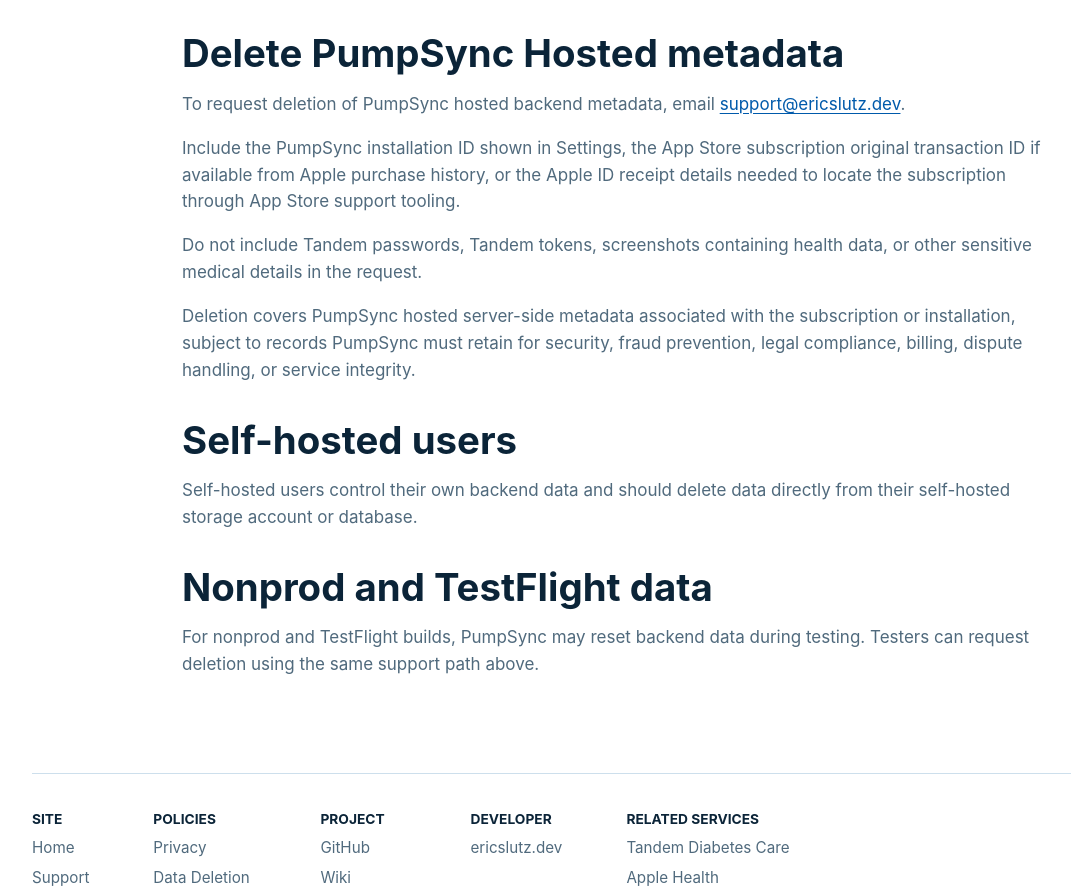
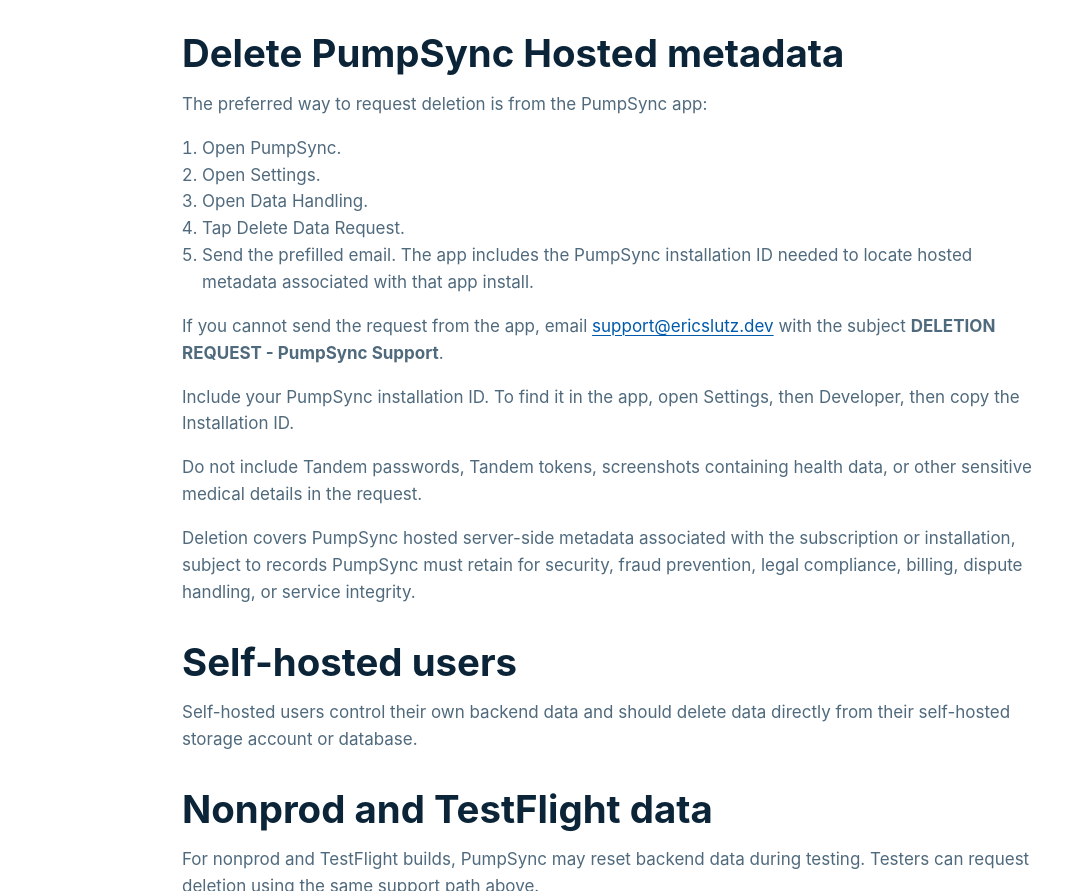
Before and after one commit to eslutz/PumpSync-Website, an Eleventy site: page src/privacy/data-deletion/index.njk in a window 1280 px wide. Shown: the part 1245-2136 px from the top of the page, without its empty margins (28-1099 px from the left). Built offline with nearby package versions, Linux system fonts and the light colour scheme; Eleventy itself is replaced by a stand-in of ours; files that its build step writes are made by us from their sources.

Commit message:
Update hosted metadata deletion instructions

```diff
--- a/src/privacy/data-deletion/index.njk
+++ b/src/privacy/data-deletion/index.njk
@@ -48,8 +48,16 @@ innerPage: true
 
         <article class="content-block">
           <h2>Delete PumpSync Hosted metadata</h2>
-          <p>To request deletion of PumpSync hosted backend metadata, email <a href="mailto:support@ericslutz.dev?subject=DELETION%20REQUEST%20-%20PumpSync%20Support">support@ericslutz.dev</a>.</p>
-          <p>Include the PumpSync installation ID shown in Settings, the App Store subscription original transaction ID if available from Apple purchase history, or the Apple ID receipt details needed to locate the subscription through App Store support tooling.</p>
+          <p>The preferred way to request deletion is from the PumpSync app:</p>
+          <ol>
+            <li>Open PumpSync.</li>
+            <li>Open Settings.</li>
+            <li>Open Data Handling.</li>
+            <li>Tap Delete Data Request.</li>
+            <li>Send the prefilled email. The app includes the PumpSync installation ID needed to locate hosted metadata associated with that app install.</li>
+          </ol>
+          <p>If you cannot send the request from the app, email <a href="mailto:support@ericslutz.dev?subject=DELETION%20REQUEST%20-%20PumpSync%20Support">support@ericslutz.dev</a> with the subject <strong>DELETION REQUEST - PumpSync Support</strong>.</p>
+          <p>Include your PumpSync installation ID. To find it in the app, open Settings, then Developer, then copy the Installation ID.</p>
           <p>Do not include Tandem passwords, Tandem tokens, screenshots containing health data, or other sensitive medical details in the request.</p>
           <p>Deletion covers PumpSync hosted server-side metadata associated with the subscription or installation, subject to records PumpSync must retain for security, fraud prevention, legal compliance, billing, dispute handling, or service integrity.</p>
         </article>
```
Also changed, not shown: test/site.test.mjs (+2 -0 lines).
